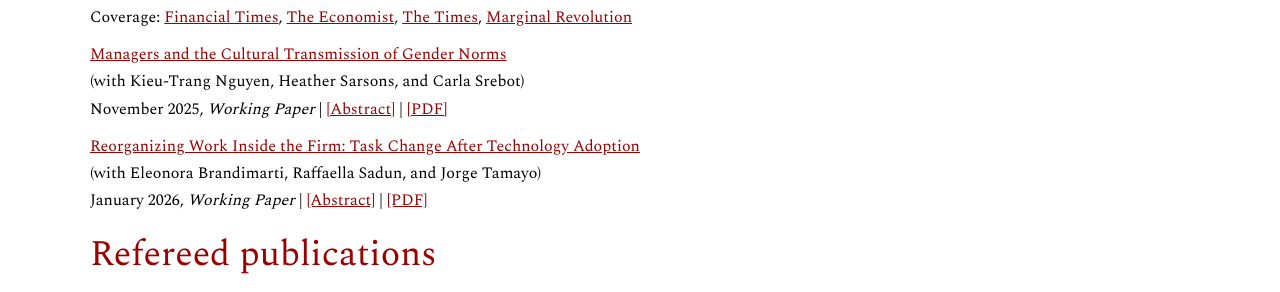
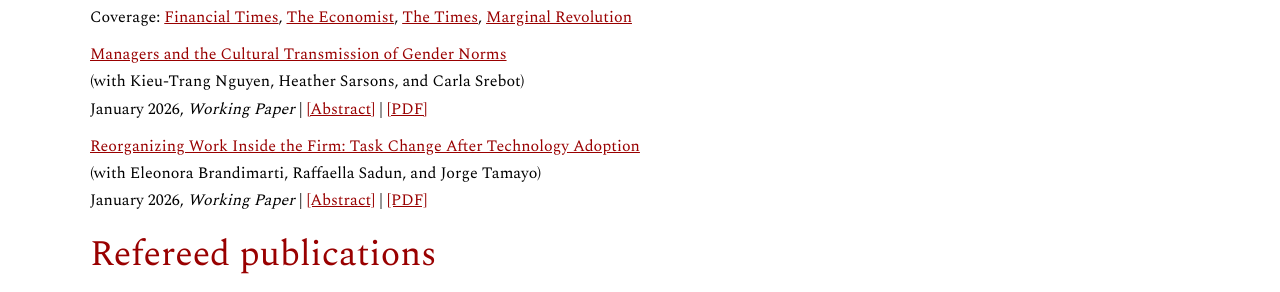
Before and after one commit to virginiaminni/virginiaminni.github.io, a Jekyll site: the page built from research.md, in a window 1280 px wide. Shown: the part 692-984 px from the top of the page. Built offline with Jekyll 4.4.1, drawn with Linux system fonts in a browser that asks for light colours.

Commit message:
Update research.md

```diff
--- a/research.md
+++ b/research.md
@@ -40,7 +40,7 @@ Coverage:  <a href="https://www.ft.com/content/83751e6c-544c-4a16-851a-e05f18506
 
 <a href="/assets/files/MNSS ManagerNorms.pdf" target="_blank" rel="noopener noreferrer">Managers and the Cultural Transmission of Gender Norms</a> <br>
 (with Kieu-Trang Nguyen, Heather Sarsons, and Carla Srebot)  <br>
-November 2025, *Working Paper* | <a href="#" class="toggle-abstract" data-target="abstract-6" style="text-decoration: underline; color: #990000;">[Abstract]</a> | <a href="/assets/files/MNSS ManagerNorms.pdf" target="_blank" rel="noopener noreferrer">[PDF]</a> <br>
+January 2026, *Working Paper* | <a href="#" class="toggle-abstract" data-target="abstract-6" style="text-decoration: underline; color: #990000;">[Abstract]</a> | <a href="/assets/files/MNSS ManagerNorms.pdf" target="_blank" rel="noopener noreferrer">[PDF]</a> <br>
 <div id="abstract-6" style="display: none; margin-top: 10px;">
 <em>Abstract:</em> This paper examines the influence of managers from countries with different gender norms on workplace culture and gender disparities within organizations. Using data from a multinational firm operating in over 100 countries, we exploit cross-country manager rotations to estimate the impact of male managers’ gender attitudes on gender pay gaps within a team. Managers from countries with one standard deviation more progressive gender attitudes narrow the pay gap by 5 percentage points (18%), primarily by promoting women at higher rates. The effects last beyond the manager’s rotation and are concentrated in countries with more conservative gender attitudes. Managers with progressive views appear to influence the local office culture, as local managers who interact with but are not under the purview of the foreign manager begin to have smaller pay gaps in their teams. Our evidence points to individual managers as critical in shaping corporate culture.
 </div>
```
